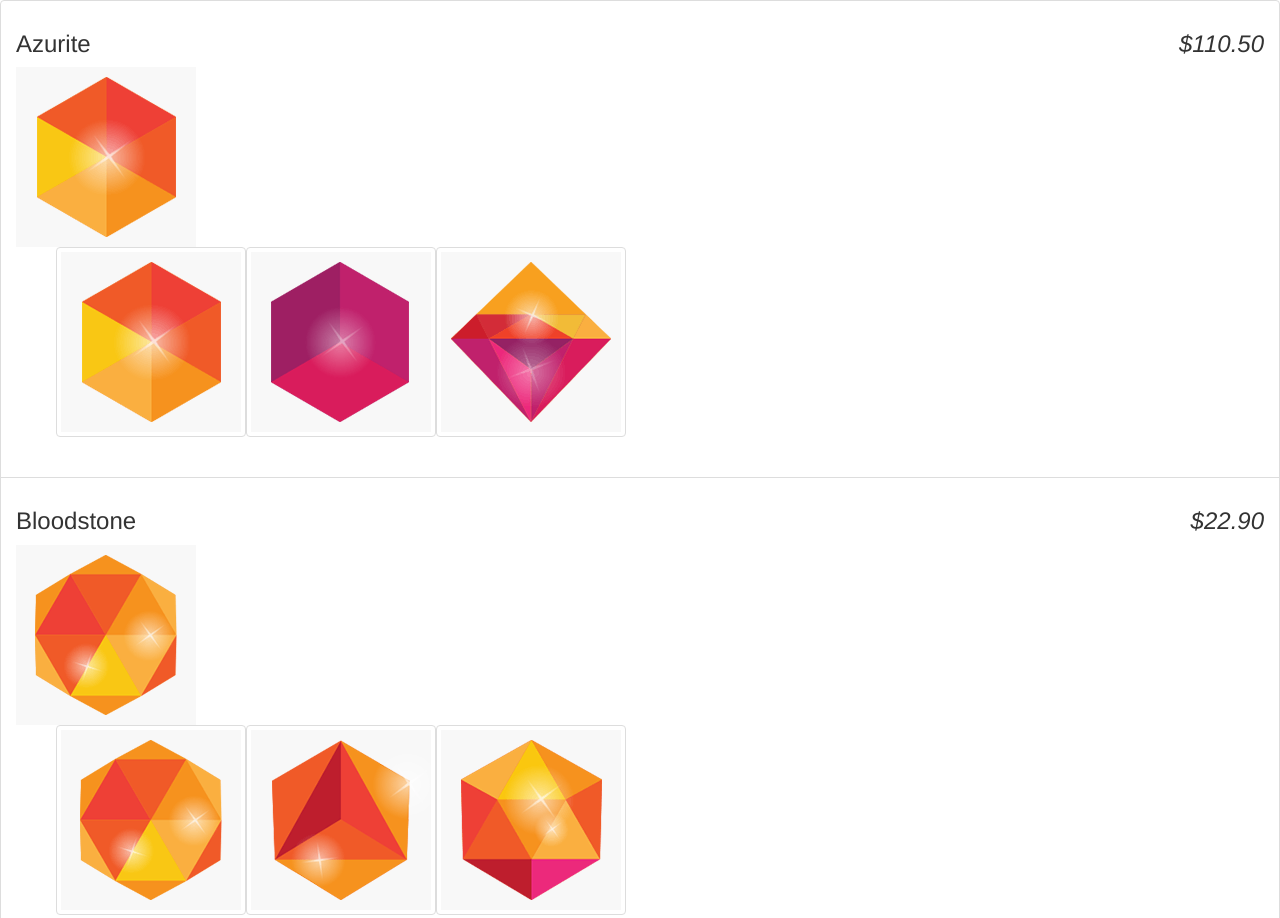
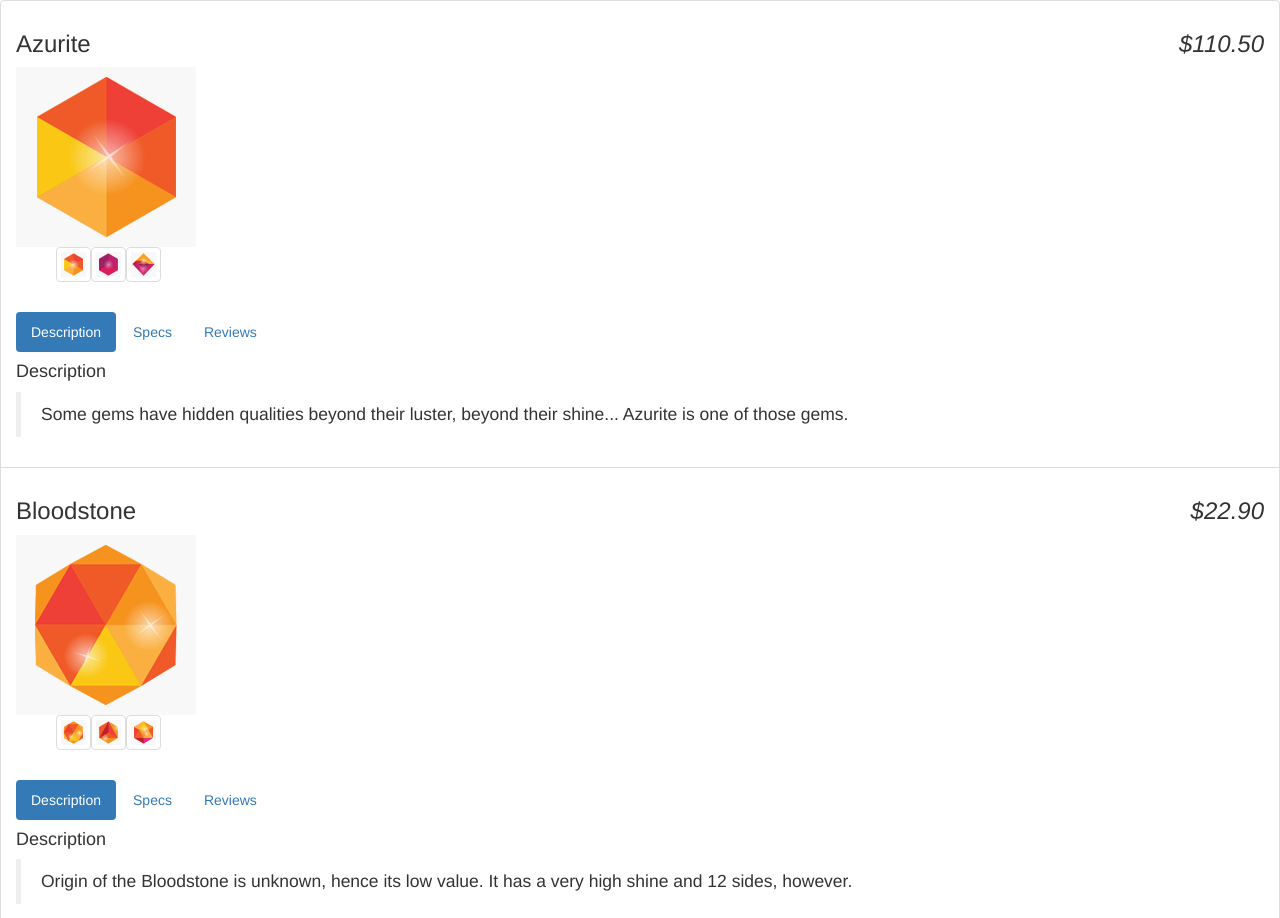
Before and after one commit to ashergarland/AngularModule-Store, a plain HTML site: page index.html in a window 1280 px wide. Shown: the top 918 px of the page. Drawn offline with nearby package versions, Linux system fonts and the light colour scheme.

Commit message:
Added tab navigation for products

```diff
--- a/app.js
+++ b/app.js
@@ -5,7 +5,21 @@
     this.products = gems;
   });
 
-  var gems = [{
+  app.controller('TabController', function() {
+	this.tab = 1;
+
+    this.setTab = function(tab) {
+      this.tab = tab;
+    };
+
+    this.isSet = function(tab) {
+    	return this.tab === tab;
+    };
+  });
+
+
+  var gems = [
+  {
     name: 'Azurite',
     description: "Some gems have hidden qualities beyond their luster, beyond their shine... Azurite is one of those gems.",
     shine: 8,
--- a/index.html
+++ b/index.html
@@ -17,14 +17,37 @@
         <!-- Image Gallery  -->
         <div class="gallery" ng-show="product.images.length > 0">
           <div class="img-wrap">
-            <img ng-src="{{product.images[0]}}" />
+            <img ng-src="{{product.images[0]}}"/>
           </div>
           <ul class="img-thumbnails clearfix">
             <li class="small-image pull-left thumbnail" ng-repeat="image in product.images">
-              <img ng-src="{{image}}" />
+              <img ng-src="{{image}}"  width="25px"/>
             </li>
           </ul>
         </div>
+        <!-- Navigation -->
+        <section class="tab" ng-controller="TabController as tabs">
+          <ul class="nav nav-pills">
+            <li ng-class="{ active:tabs.isSet(1) }">
+              <a href ng-click="tabs.setTab(1)">Description</a></li>
+            <li ng-class="{ active:tabs.isSet(2) }">
+              <a href ng-click="tabs.setTab(2)">Specs</a></li>
+            <li ng-class="{ active:tabs.isSet(3) }">
+              <a href ng-click="tabs.setTab(3)">Reviews</a></li>
+          </ul>
+          <div ng-show="tabs.isSet(1)">
+            <h4>Description</h4>
+            <blockquote>{{product.description}}</blockquote>
+          </div>
+          <div ng-show="tabs.isSet(2)">
+            <h4>Specs</h4>
+            <blockquote>Shine: {{product.shine}}</blockquote>
+          </div>
+          <div ng-show="tabs.isSet(3)">
+            <h4>Reviews</h4>
+            <blockquote></blockquote>
+          </div>
+        </section>
       </div>
     </div>
   </body>
```
